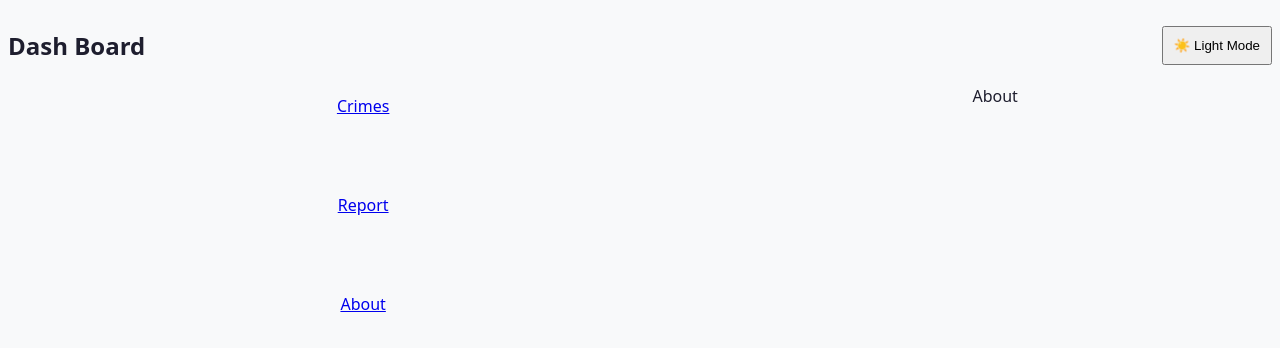
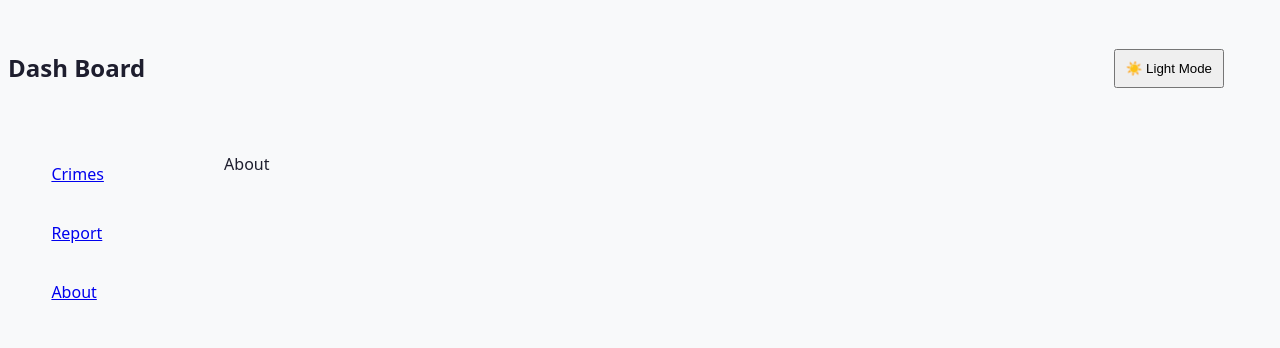
Before and after one commit to Mohammed-Alhassni/frontEnd-crimeReportingSystem, a React (Vite) app: page /About in a window 1280 px wide. Shown: the top 348 px of the page. Built offline with nearby package versions, Linux system fonts and the light colour scheme; no server answers.

Commit message:
styling update

```diff
--- a/src/Components/Body.jsx
+++ b/src/Components/Body.jsx
@@ -1,4 +1,3 @@
-import { useMediaQuery } from 'react-responsive';
 import MainContent from './MainContent';
 import SideBar from './SideBar';
 import '../styles/Body.css';
--- a/src/index.css
+++ b/src/index.css
@@ -18,6 +18,8 @@
 }
 
 body {
+  width: 100vw;
+  height: 100vh;
   background-color: var(--bg-color);
   color: var(--text-color);
   transition: background-color 0.3s, color 0.3s;
--- a/src/styles/Body.css
+++ b/src/styles/Body.css
@@ -1,4 +1,7 @@
 .mainBody {
+    padding: 3vh 3vw;
+    height: 85vh;
+    width: 90vw;
     display: flex;
-    justify-content:space-around;
+    column-gap: 10%;
 }
--- a/src/styles/DropdownMenu.css
+++ b/src/styles/DropdownMenu.css
@@ -8,11 +8,13 @@
 }
 
 .dropdown-button {
+    position: absolute;
     border: none;
     cursor: pointer;
     font-size: 16px;
-    position: relative;
-
+    margin: 30px 20px;
+    top: 0;
+    right: 0;
 }
 
 .dropdown-menu {
@@ -28,6 +30,8 @@
     z-index: 100;
 }
 
+
+
 .dropdown-menu li {
     padding: 8px 12px;
     cursor: pointer;
--- a/src/styles/Header.css
+++ b/src/styles/Header.css
@@ -1,4 +1,6 @@
 .Header {
+    width: 95vw;
+    height: 15vh;
     top: 0;
     display: flex;
     justify-content: space-between;
--- a/src/styles/MainContent.css
+++ b/src/styles/MainContent.css
@@ -1,5 +1,8 @@
-/* sizing of map container*/
+.MainContent {
+    flex:1;
+}
+
 .leaflet-container {
-    height: 70vh;
+    height: 60vh;
     width: 70vw;
 }
--- a/src/styles/SideBar.css
+++ b/src/styles/SideBar.css
@@ -1,11 +1,8 @@
 .sideBar {
     display: flex;
     flex-direction: column;
-    justify-content: center;
+    justify-content: start;
 }
 .sideBar div {
     margin: 10px 5px 25px 5px;
-    height: 8vh;
-    width: 15vw;
-    text-align: center;
 }
```
